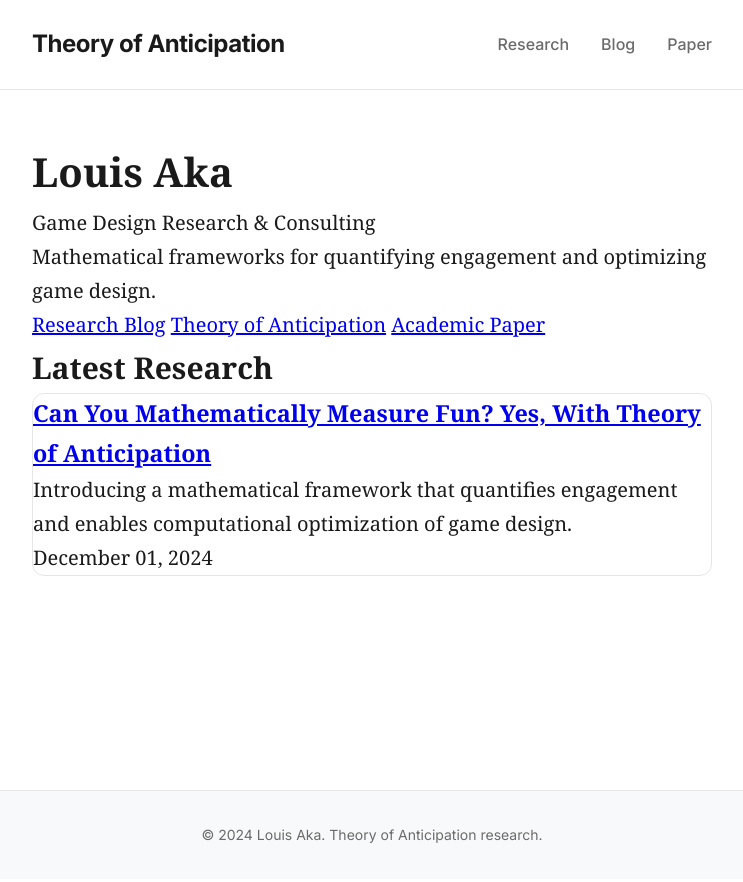
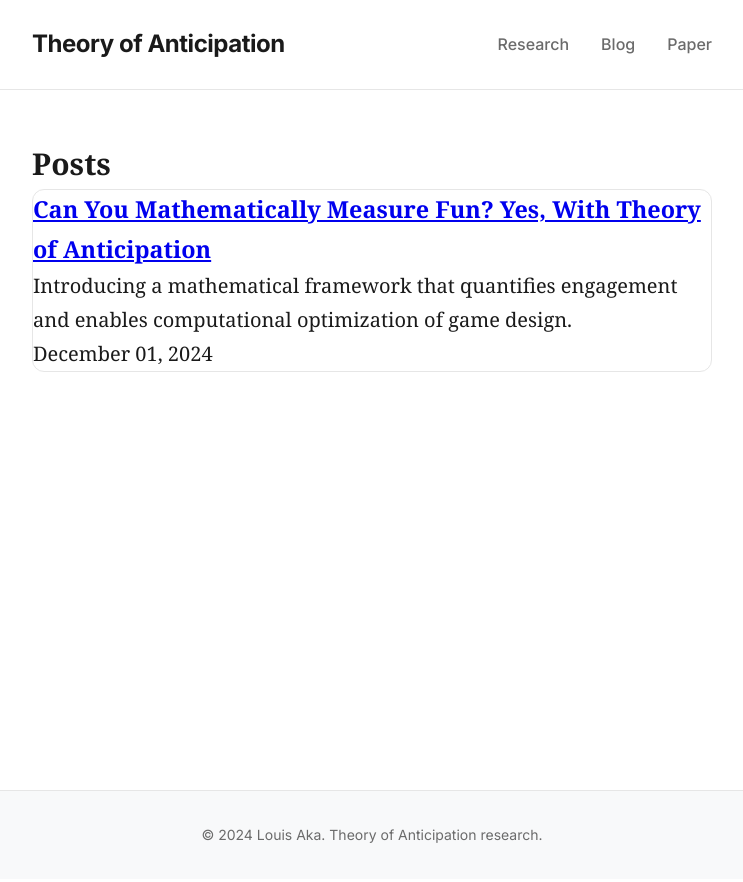
Before and after one commit to akalouis/akalouis.github.io, a Jekyll site: the page built from index.html, in a window 1280 px wide. Shown: the top 882 px of the page, without its empty margins (268-1011 px from the left). Built offline with Jekyll 4.4.1, drawn with Linux system fonts in a browser that asks for light colours; some web fonts are replaced.

Commit message:
Update index.html

```diff
--- a/index.html
+++ b/index.html
@@ -2,20 +2,8 @@
 layout: default
 ---
 <div class="container">
-    <div class="home-hero">
-        <h1>Louis Aka</h1>
-        <p class="hero-subtitle">Game Design Research & Consulting</p>
-        <p>Mathematical frameworks for quantifying engagement and optimizing game design.</p>
-
-        <div class="hero-links">
-            <a href="/blog" class="btn-primary">Research Blog</a>
-            <a href="https://github.com/akalouis/anticipation-theory" class="btn-secondary">Theory of Anticipation</a>
-            <a href="https://doi.org/10.5281/zenodo.15826917" class="btn-secondary">Academic Paper</a>
-        </div>
-    </div>
-
     <div class="recent-posts">
-        <h2>Latest Research</h2>
+        <h2>Posts</h2>
         {% for post in site.posts limit:3 %}
         <article class="post-card">
             <h3><a href="{{ post.url }}">{{ post.title }}</a></h3>
```
